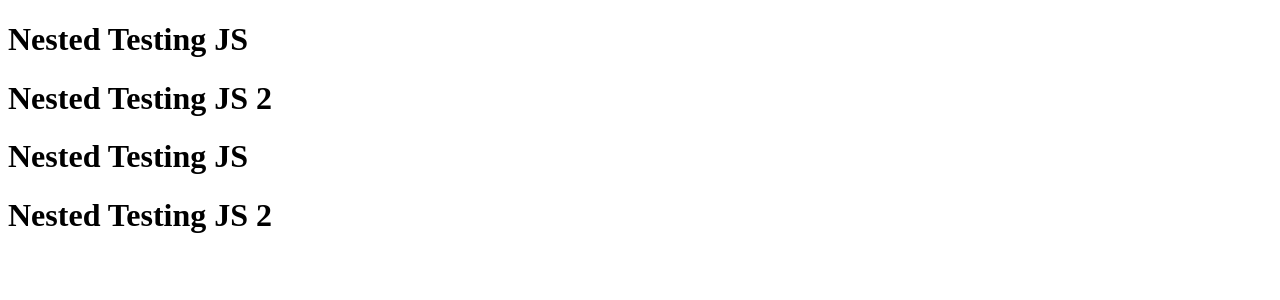
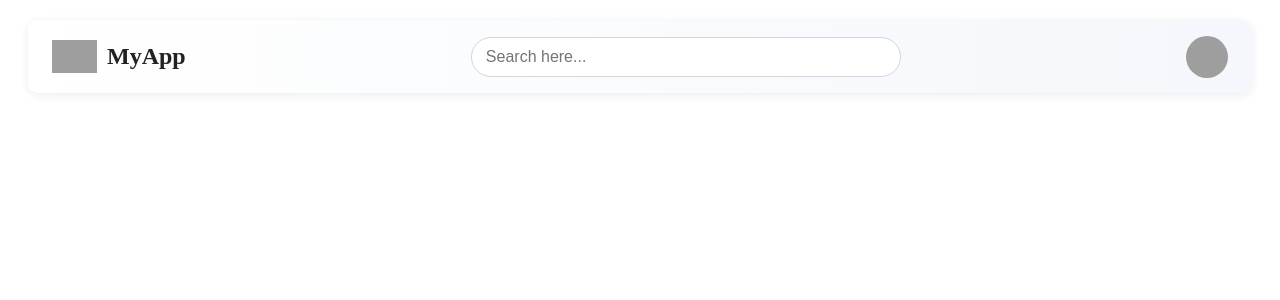
Before and after one commit to AdityaJha94/NAMASTE-REACT, a React (Vite) app: page / in a window 1280 px wide. Shown: the top 300 px of the page. Built offline with nearby package versions, Linux system fonts and the light colour scheme; grey boxes are pictures that could not be loaded.

Commit message:
Episode 3

```diff
--- a/App.js
+++ b/App.js
@@ -1,36 +1,99 @@
 import React from "react";
 import ReactDOM from "react-dom/client";
-/**
- * <div id="parent">
- *     <div id= "child">
- *        <h1>Nested Testing JS</h1>
- *        <h2>Nested Testing JS 2</h2>
- *     </div>
- *     <div id= "child2">
- *        <h1>Nested Testing JS</h1>
- *        <h2>Nested Testing JS 2</h2>
- *     </div>
- */
 
-const parent = React.createElement("div", { id: "parent" }, [
-  React.createElement("div", { id: "child", key: "child" }, [
-    React.createElement("h1", { key: "child1-h1" }, "Nested Testing JS"),
-    React.createElement("h1", { key: "child1-h2" }, "Nested Testing JS 2"),
-  ]),
-  React.createElement("div", { id: "child2", key: "child2" }, [
-    React.createElement("h1", { key: "child2-h1" }, "Nested Testing JS"),
-    React.createElement("h1", { key: "child2-h2" }, "Nested Testing JS 2"),
-  ]),
+// React Element
+const temp = <h3>This is Temp</h3>;
+const Title = () => (
+  <h1 className="head" tabIndex="1">
+    Namaste Dev by JSX
+  </h1>
+);
+
+// React Functional Components
+const HeadingComponent = () => (
+  <div id="container">
+    {console.log("Adityaaaaaa")}
+    {temp}
+    <Title />
+    <h1 className="header">This is my first functional component.</h1>
+  </div>
+);
+
+// Assignment
+// React Element
+const title = React.createElement("div", { className: "title" }, [
+  React.createElement("h1", { key: "h1" }, "Heading 1"),
+  React.createElement("h2", { key: "h2" }, "Heading 2"),
+  React.createElement("h3", { key: "h3" }, "Heading 3"),
 ]);
 
-console.log(parent);
+// JSX element
+const jsxTitle = (
+  <div className="title">
+    <h1>Heading 1 JSX</h1>
+    <h2>Heading 2 JSX</h2>
+    <h3>Heading 2 JSX</h3>
+    jsxDesc
+  </div>
+);
 
-const heading = React.createElement(
-  "h1",
-  { id: "heading" },
-  "hello World from React",
+const jsxDesc = (
+  <div className="title">
+    <h4>Heading 1 JSX Dummy</h4>
+  </div>
 );
-//console.log(heading);
-const container = document.getElementById("root");
-const root = ReactDOM.createRoot(container);
-root.render(parent);
+
+const DescComponent = () => {
+  return (
+    <div className="desc">
+      <h4>Heading 1 Desc JSX Component</h4>
+    </div>
+  );
+};
+
+// JSX Component
+const TitleComponent = () => {
+  return (
+    <div className="title">
+      <h1>Heading 1 JSX Component</h1>
+      <h2>Heading 2 JSX Component</h2>
+      <h3>Heading 2 JSX Component</h3>
+      <DescComponent></DescComponent>
+    </div>
+  );
+};
+
+const Header = () => {
+  return (
+    <header className="header">
+      <div className="header-left">
+        <img
+          className="logo"
+          src="https://cdn-icons-png.flaticon.com/512/25/25694.png"
+          alt="Logo"
+        />
+        <h2 className="brand-name">MyApp</h2>
+      </div>
+
+      <div className="header-middle">
+        <input
+          type="text"
+          className="search-bar"
+          placeholder="Search here..."
+        />
+      </div>
+
+      <div className="header-right">
+        <img
+          className="user-icon"
+          src="https://cdn-icons-png.flaticon.com/512/1077/1077114.png"
+          alt="User Icon"
+        />
+      </div>
+    </header>
+  );
+};
+
+const root = ReactDOM.createRoot(document.getElementById("root"));
+//root.render(<HeadingComponent />);
+root.render(<Header />);
--- a/index.css
+++ b/index.css
@@ -1,3 +1,72 @@
 #heading {
   color: red;
 }
+
+.header {
+  display: flex;
+  justify-content: space-between;
+  align-items: center;
+  padding: 14px 24px;
+  background: linear-gradient(90deg, #ffffff, #f4f7fb);
+  box-shadow: 0 2px 10px rgba(0, 0, 0, 0.08);
+  border-radius: 10px;
+  margin: 20px;
+}
+
+.header-left {
+  display: flex;
+  align-items: center;
+  gap: 10px;
+}
+
+.logo {
+  width: 45px;
+  height: 45px;
+  object-fit: contain;
+}
+
+.brand-name {
+  font-size: 24px;
+  color: #222;
+  margin: 0;
+}
+
+.header-middle {
+  flex: 1;
+  display: flex;
+  justify-content: center;
+  padding: 0 20px;
+}
+
+.search-bar {
+  width: 60%;
+  max-width: 400px;
+  padding: 10px 14px;
+  border: 1px solid #d0d7de;
+  border-radius: 25px;
+  outline: none;
+  font-size: 16px;
+  transition: 0.3s ease;
+}
+
+.search-bar:focus {
+  border-color: #4a90e2;
+  box-shadow: 0 0 6px rgba(74, 144, 226, 0.3);
+}
+
+.header-right {
+  display: flex;
+  align-items: center;
+}
+
+.user-icon {
+  width: 42px;
+  height: 42px;
+  border-radius: 50%;
+  cursor: pointer;
+  transition: transform 0.2s ease;
+}
+
+.user-icon:hover {
+  transform: scale(1.08);
+}
```
